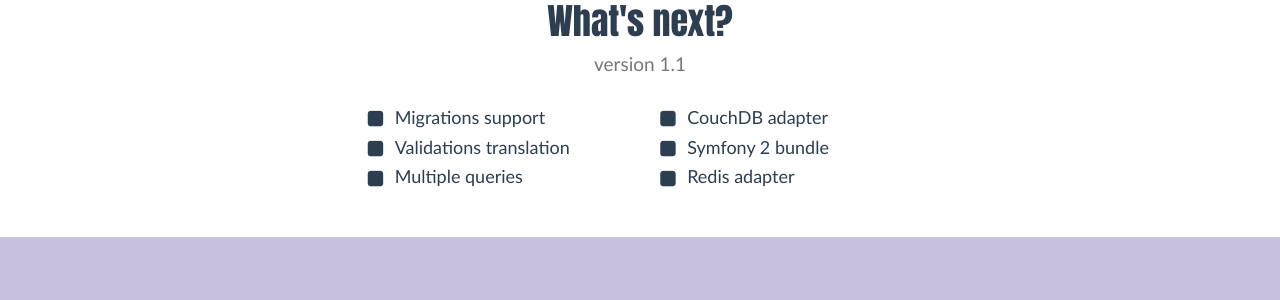
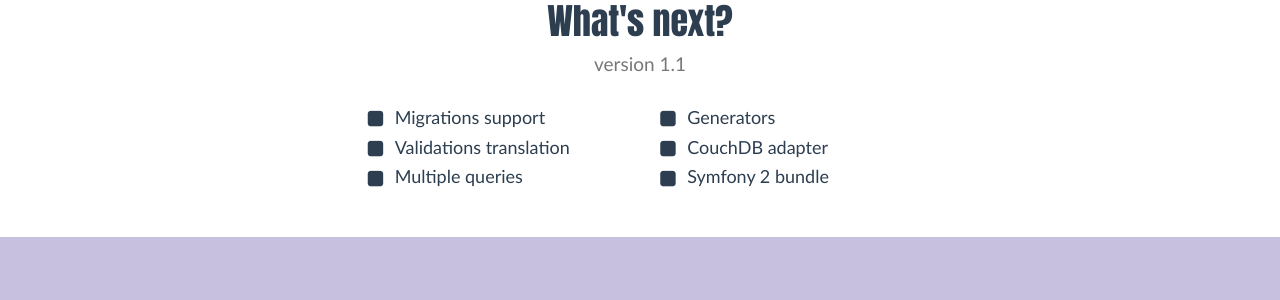
Before and after one commit to unimapper/unimapper.github.io, a Jekyll site: the page built from index.html, in a window 1280 px wide. Shown: the part 883-1183 px from the top of the page. Built offline with Jekyll 4.4.1, drawn with Linux system fonts in a browser that asks for light colours; nearby versions of some CDN libraries; the repository's description, which GitHub fills in, is left out; grey boxes are pictures that could not be loaded.

Commit message:
homepage: updated roadmap

```diff
--- a/index.html
+++ b/index.html
@@ -67,9 +67,9 @@
         </div>
         <div class="col-lg-3">
             <ul class="fa-ul">
+                <li><h4><i class="fa-li fa fa-square"></i> Generators</h4></li>
                 <li><h4><i class="fa-li fa fa-square"></i> CouchDB adapter</h4></li>
                 <li><h4><i class="fa-li fa fa-square"></i> Symfony 2 bundle</h4></li>
-                <li><h4><i class="fa-li fa fa-square"></i> Redis adapter</h4></li>
             </ul>
         </div>
     </div>
```
